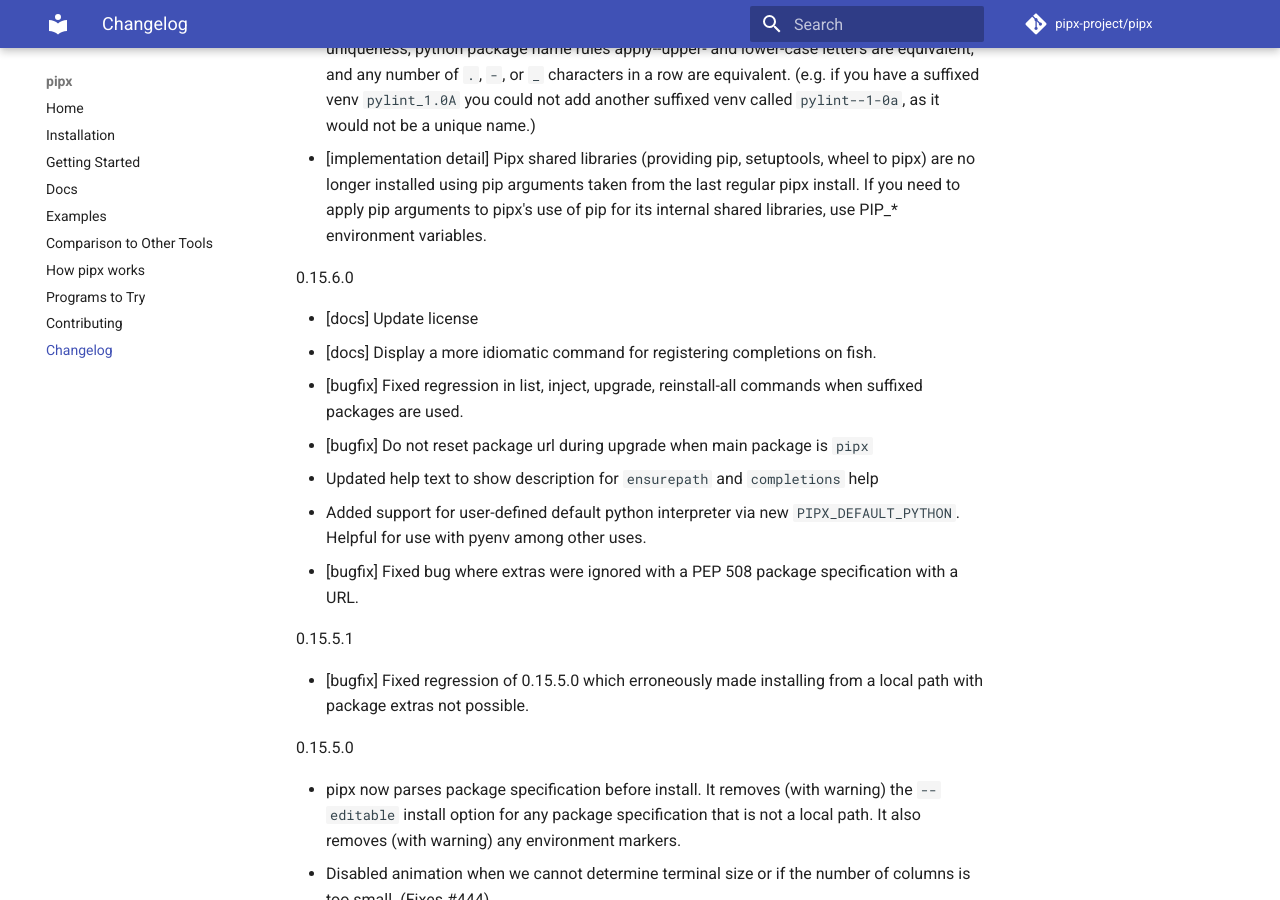
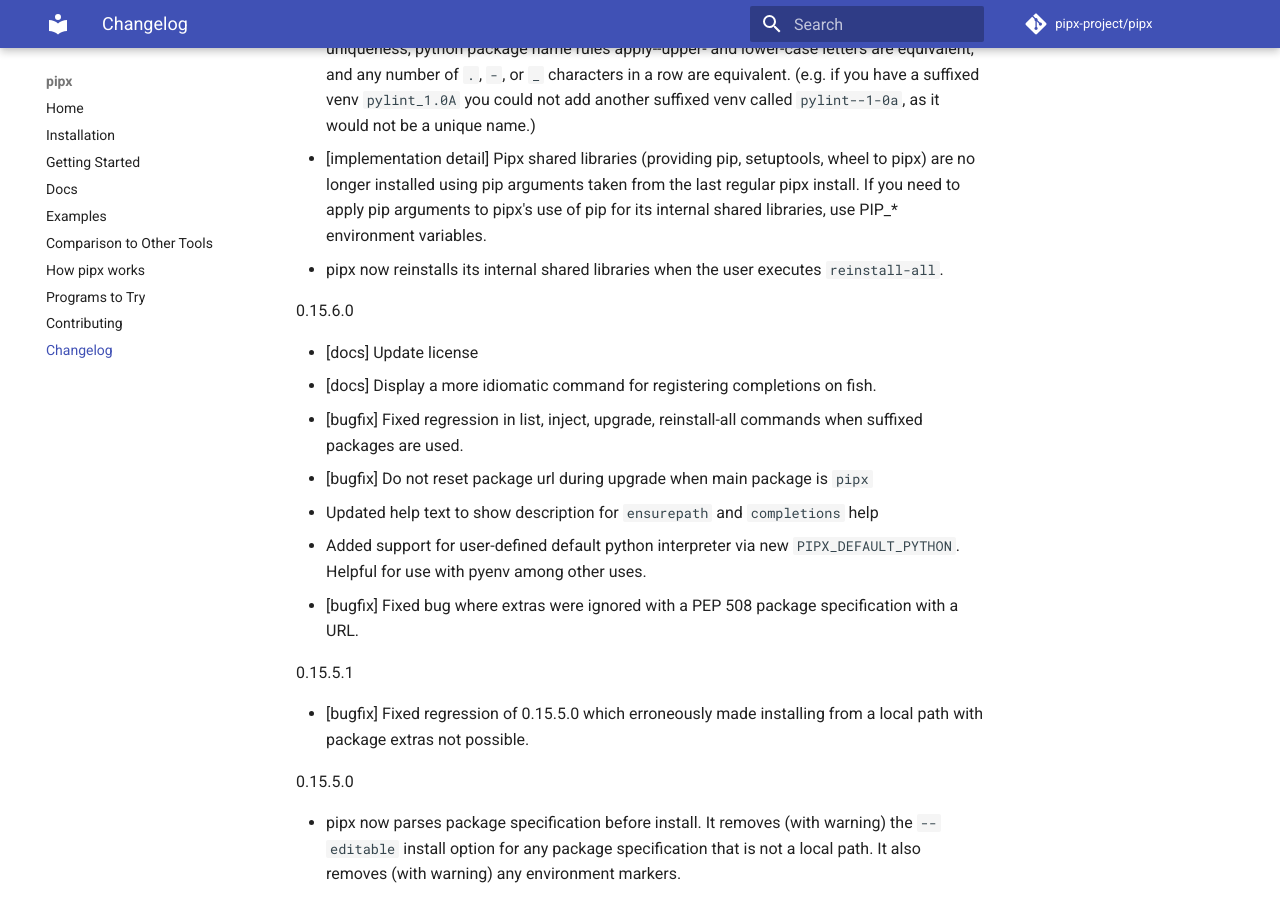
Before and after one commit to pypa/pipx, an MkDocs documentation site: the page built from docs/changelog.md, in a window 1280 px wide and 900 px high, scrolled down 574 px. Built offline with MkDocs 1.6.1 and Material for MkDocs 9.7.7, drawn with Linux system fonts in a browser that asks for light colours; comment, search, counter and statistics services are not loaded.

Commit message:
Add changelog entry.

```diff
--- a/docs/changelog.md
+++ b/docs/changelog.md
@@ -9,6 +9,7 @@
 - [feature] Venv package name arguments now do not have to match exactly as pipx has them stored, but can be specified in any python-package-name-equivalent way. (i.e. case does not matter, and `.`, `-`, `_` characters are interchangeable.)
 - [change] Venvs with a suffix: A suffix can contain any characters, but for purposes of uniqueness, python package name rules apply--upper- and lower-case letters are equivalent, and any number of `.`, `-`, or `_` characters in a row are equivalent.  (e.g. if you have a suffixed venv `pylint_1.0A` you could not add another suffixed venv called `pylint--1-0a`, as it would not be a unique name.)
 - [implementation detail] Pipx shared libraries (providing pip, setuptools, wheel to pipx) are no longer installed using pip arguments taken from the last regular pipx install.  If you need to apply pip arguments to pipx's use of pip for its internal shared libraries, use PIP_\* environment variables.
+- pipx now reinstalls its internal shared libraries when the user executes `reinstall-all`.
 
 0.15.6.0
 
```
